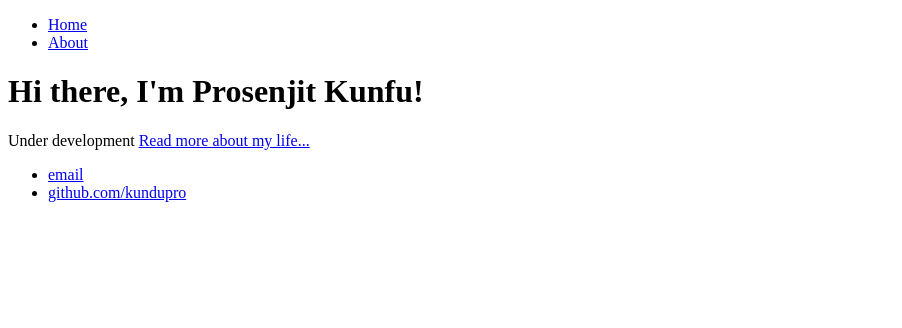
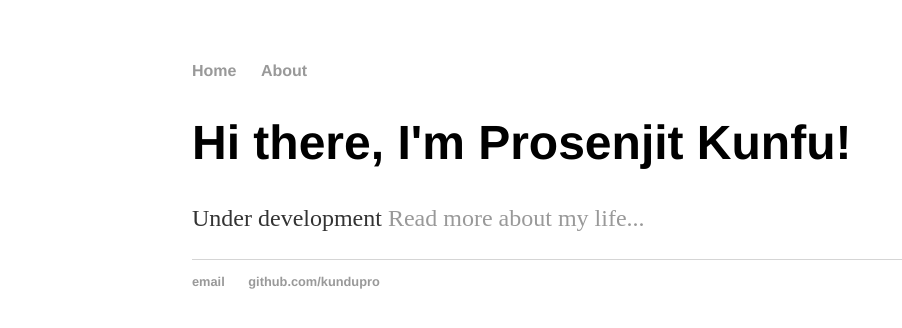
Before and after one commit to betterhealthusingAI/betterhealthusingAI.github.io, a Jekyll site: the page built from index.html, in a window 1280 px wide. Shown: the top 328 px of the page, without its empty margins (0-902 px from the left). Built offline with Jekyll 4.4.1, drawn with Linux system fonts in a browser that asks for light colours.

Commit message:
Update main.css

```diff
--- a/css/main.css
+++ b/css/main.css
@@ -1,39 +1,29 @@
-{\rtf1\ansi\ansicpg1252\cocoartf2708
-\cocoatextscaling0\cocoaplatform0{\fonttbl\f0\fnil\fcharset0 HelveticaNeue;}
-{\colortbl;\red255\green255\blue255;\red255\green255\blue255;\red13\green80\blue209;}
-{\*\expandedcolortbl;;\cssrgb\c100000\c100000\c100000;\cssrgb\c3529\c41176\c85490;}
-{\info
-{\doccomm Personal website. Contribute to kundupro/kundupro.github.io development by creating an account on GitHub.}}\margl1440\margr1440\vieww20600\viewh16520\viewkind0
-\deftab720
-\pard\pardeftab720\partightenfactor0
+body { margin: 60px auto; width: 70%; }
 
-\f0\fs28 \cf2 \cb3 \expnd0\expndtw0\kerning0
-\outl0\strokewidth0 \strokec2 body \{ margin: 60px auto; width: 70%; \}\
-\
-a \{ text-decoration: none; color: #999; \}\
-a:hover \{ text-decoration: underline; \}\
-\
-p, ul \{ font-size: 1.5em; line-height: 1.4em; color: #333; \}\
-\
-h1, h2, h3, h4 \{ font-family: 'Helvetica', 'Arial', 'Sans-Serif'; \}\
-h1 \{ font-size: 3em;  \}\
-h2 \{ font-size: 2.7em; \}\
-h3 \{ font-size: 2.3em; \}\
-h4 \{ font-size: 1.9em; \}\
-\
-nav ul, footer ul \{ font-size: 1em; font-family: 'Helvetica', 'Arial', 'Sans-Serif'; padding: 0px; list-style: none; font-weight: bold; \}\
-nav ul li, footer ul li \{ display: inline; margin-right: 20px; \}\
-\
-footer \{ border-top: 1px solid #d5d5d5; font-size: .8em; \}\
-\
-/* Blog */\
-ul.posts \{ margin: 20px auto 40px; font-size: 1.5em; \}\
-ul.posts li \{ list-style: none; \}\
-\
-/* CV */\
-.cv \{ margin: 0px 0px 60px; \}\
-.cv h1 \{ font-size: 3em; \}\
-.cv h2 \{ font-size: 2em; \}\
-.cv address, .cv .download \{ font-family: 'Helvetica', 'Arial', 'Sans-Serif'; \}\
-.cv address, .cv p \{ font-size: 1.2em; \}\
-.cv .download \{ float: right; font-size: .8em; text-transform: uppercase; \}}
+a { text-decoration: none; color: #999; }
+a:hover { text-decoration: underline; }
+
+p, ul { font-size: 1.5em; line-height: 1.4em; color: #333; }
+
+h1, h2, h3, h4 { font-family: 'Helvetica', 'Arial', 'Sans-Serif'; }
+h1 { font-size: 3em;  }
+h2 { font-size: 2.7em; }
+h3 { font-size: 2.3em; }
+h4 { font-size: 1.9em; }
+
+nav ul, footer ul { font-size: 1em; font-family: 'Helvetica', 'Arial', 'Sans-Serif'; padding: 0px; list-style: none; font-weight: bold; }
+nav ul li, footer ul li { display: inline; margin-right: 20px; }
+
+footer { border-top: 1px solid #d5d5d5; font-size: .8em; }
+
+/* Blog */
+ul.posts { margin: 20px auto 40px; font-size: 1.5em; }
+ul.posts li { list-style: none; }
+
+/* CV */
+.cv { margin: 0px 0px 60px; }
+.cv h1 { font-size: 3em; }
+.cv h2 { font-size: 2em; }
+.cv address, .cv .download { font-family: 'Helvetica', 'Arial', 'Sans-Serif'; }
+.cv address, .cv p { font-size: 1.2em; }
+.cv .download { float: right; font-size: .8em; text-transform: uppercase; }
```
